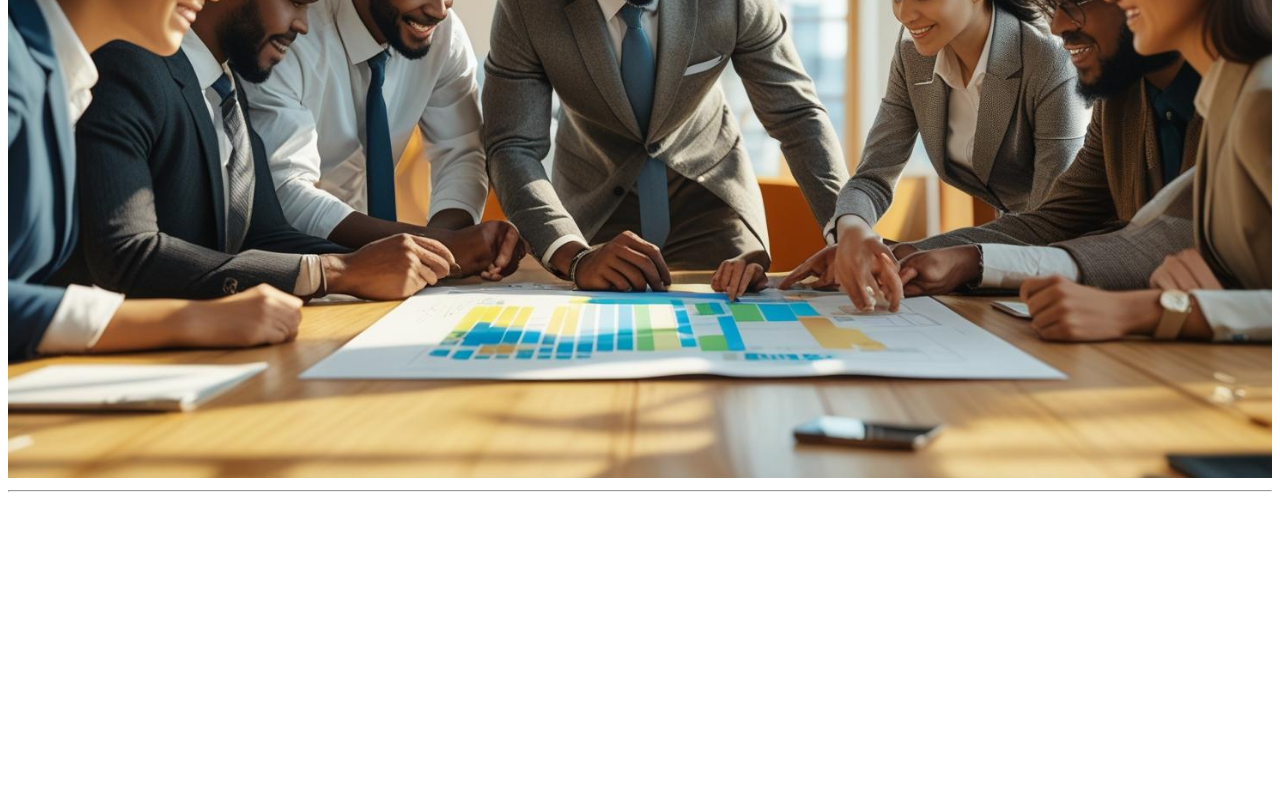
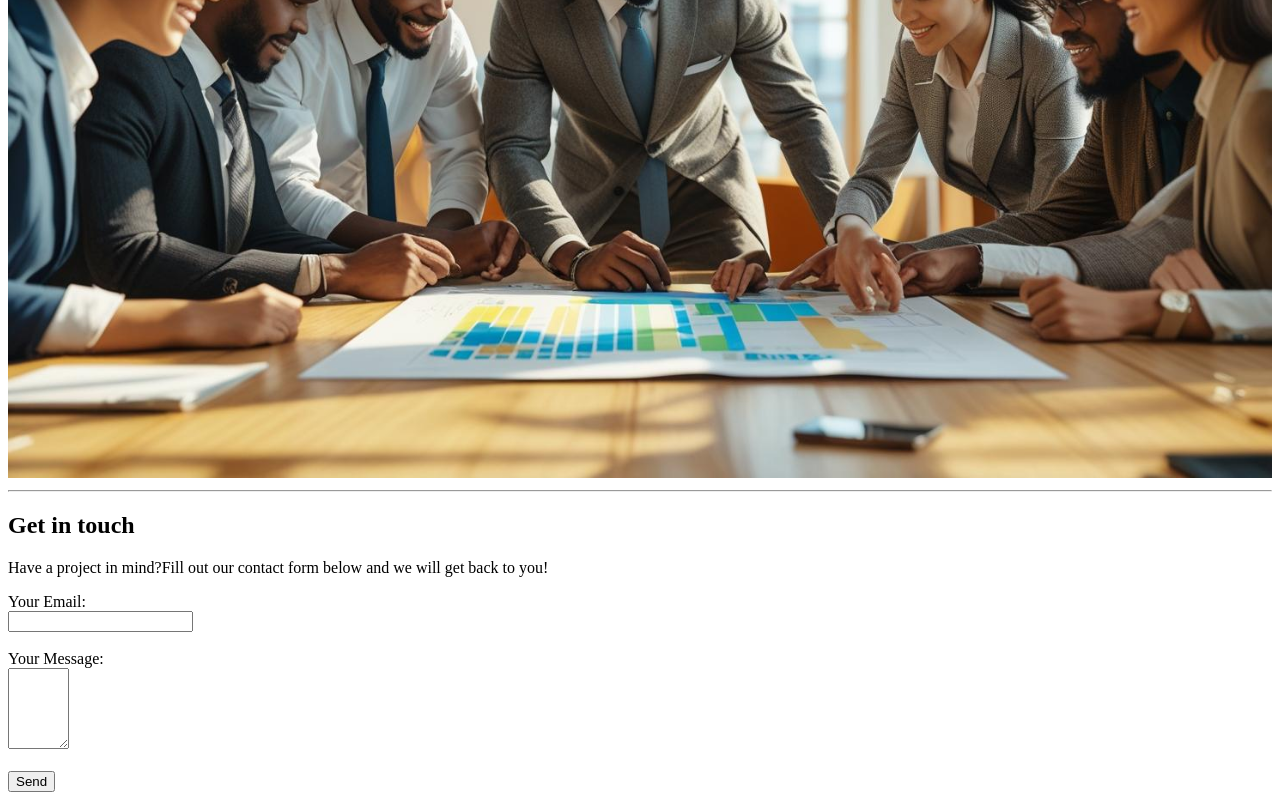
Before and after one commit to KSookoo17/stellar_solutions, a plain HTML site: page index.html in a window 1280 px wide. Shown: the part 445-1245 px from the top of the page. Before the commit the page ends 945 px from the top, so only its background shows below. Drawn offline with Linux system fonts and the light colour scheme.

Commit message:
Contact Section
Created a Contact section and form

```diff
--- a/index.html
+++ b/index.html
@@ -37,5 +37,22 @@
 
     </section>
 <hr>
+<!--Contact section-->
+<section id="contact-section">
+    <h2>Get in touch</h2>
+    <p>Have a project in mind?Fill out our contact form below and we will get back to you!</p>
+
+    <!--Contact Form -->
+    <form id="contact form" action="/submit-contact" method="post">
+         <label for="email">Your Email:</label><br>
+        <input type="email" id="email" name="email" required><br><br>
+
+        <label for="message">Your Message:</label><br>
+        <textarea id="message"name="message" rows="5" cols="5" required></textarea><br><br>
+
+        <input type="submit" value="Send">
+</form>
+</section>
+
 </body>
 </html>
```
